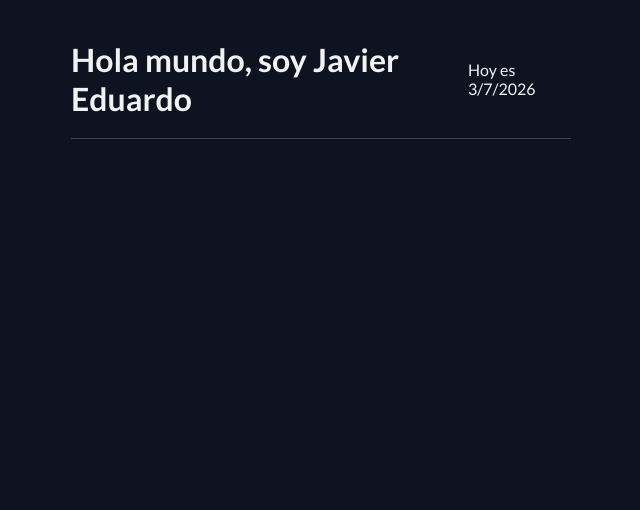
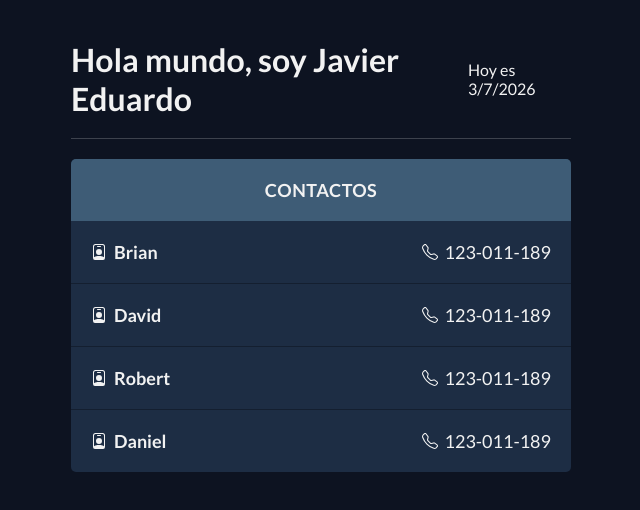
Before and after one commit to EDUARDOCD18/Curo-de-Web-Desing-con-FalconMasters-en-Udemuy, a React (Vite) app in the folder React/: page / in a window 1280 px wide. Shown: the top 510 px of the page, without its empty margins (319-959 px from the left). Built offline with nearby package versions, Linux system fonts and the light colour scheme.

Commit message:
219. Arreglos en JSX

```diff
--- a/React/src/App.jsx
+++ b/React/src/App.jsx
@@ -1,12 +1,62 @@
 function App() {
   const nombre = "Javier Eduardo";
+  //   const amigos = ["Brian", "David", "Robert", "Daniel"];
+  //   const lista = [
+  //     <li key="1">Brian</li>,
+  //     <li key="2">David</li>,
+  //     <li key="3">Robert</li>,
+  //     <li key="4">Daniel</li>,
+  //   ];
 
+  const lista = [
+    { nombre: "Brian", telefono: "123-011-189" },
+    { nombre: "David", telefono: "123-011-189" },
+    { nombre: "Robert", telefono: "123-011-189" },
+    { nombre: "Daniel", telefono: "123-011-189" },
+  ];
   return (
+    /* -- Contenedor principal  -- */
     <div className="contenedor">
+      {/* -- header --  */}
       <header className="header">
         <h1>Hola mundo, soy {nombre}</h1>
         <p> Hoy es {new Date().toLocaleDateString()}</p>
       </header>
+
+      {/* -- sección para la lista */}
+      <section className="lista">
+        <h3 className="titulo">Contactos</h3>
+        {/* <ul>{lista}</ul> */}
+        {lista.map((amigos, index) => {
+          return (
+            <li key={index}>
+              <span className="nombre">
+                <svg
+                  xmlns="http://www.w3.org/2000/svg"
+                  fill="currentColor"
+                  viewBox="0 0 16 16"
+                  className="icono"
+                >
+                  <path d="M6.5 2a.5.5 0 0 0 0 1h3a.5.5 0 0 0 0-1zM11 8a3 3 0 1 1-6 0 3 3 0 0 1 6 0" />
+                  <path d="M4.5 0A2.5 2.5 0 0 0 2 2.5V14a2 2 0 0 0 2 2h8a2 2 0 0 0 2-2V2.5A2.5 2.5 0 0 0 11.5 0zM3 2.5A1.5 1.5 0 0 1 4.5 1h7A1.5 1.5 0 0 1 13 2.5v10.795a4.2 4.2 0 0 0-.776-.492C11.392 12.387 10.063 12 8 12s-3.392.387-4.224.803a4.2 4.2 0 0 0-.776.492z" />
+                </svg>
+                {amigos.nombre}
+              </span>
+              <span className="telefono">
+                <svg
+                  xmlns="http://www.w3.org/2000/svg"
+                  fill="currentColor"
+                  className="icono"
+                  viewBox="0 0 16 16"
+                >
+                  <path d="M3.654 1.328a.678.678 0 0 0-1.015-.063L1.605 2.3c-.483.484-.661 1.169-.45 1.77a17.6 17.6 0 0 0 4.168 6.608 17.6 17.6 0 0 0 6.608 4.168c.601.211 1.286.033 1.77-.45l1.034-1.034a.678.678 0 0 0-.063-1.015l-2.307-1.794a.68.68 0 0 0-.58-.122l-2.19.547a1.75 1.75 0 0 1-1.657-.459L5.482 8.062a1.75 1.75 0 0 1-.46-1.657l.548-2.19a.68.68 0 0 0-.122-.58zM1.884.511a1.745 1.745 0 0 1 2.612.163L6.29 2.98c.329.423.445.974.315 1.494l-.547 2.19a.68.68 0 0 0 .178.643l2.457 2.457a.68.68 0 0 0 .644.178l2.189-.547a1.75 1.75 0 0 1 1.494.315l2.306 1.794c.829.645.905 1.87.163 2.611l-1.034 1.034c-.74.74-1.846 1.065-2.877.702a18.6 18.6 0 0 1-7.01-4.42 18.6 18.6 0 0 1-4.42-7.009c-.362-1.03-.037-2.137.703-2.877z" />
+                </svg>
+                {amigos.telefono}
+              </span>
+            </li>
+          );
+        })}
+      </section>
     </div>
   );
 }
```
